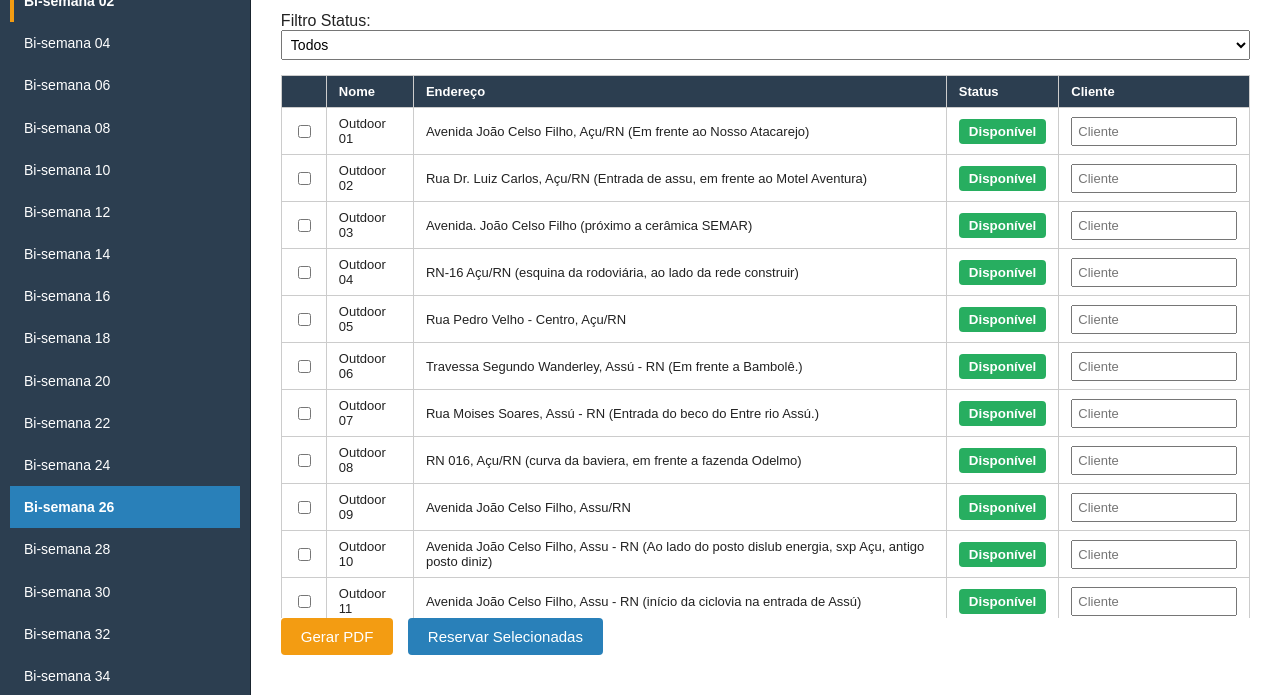
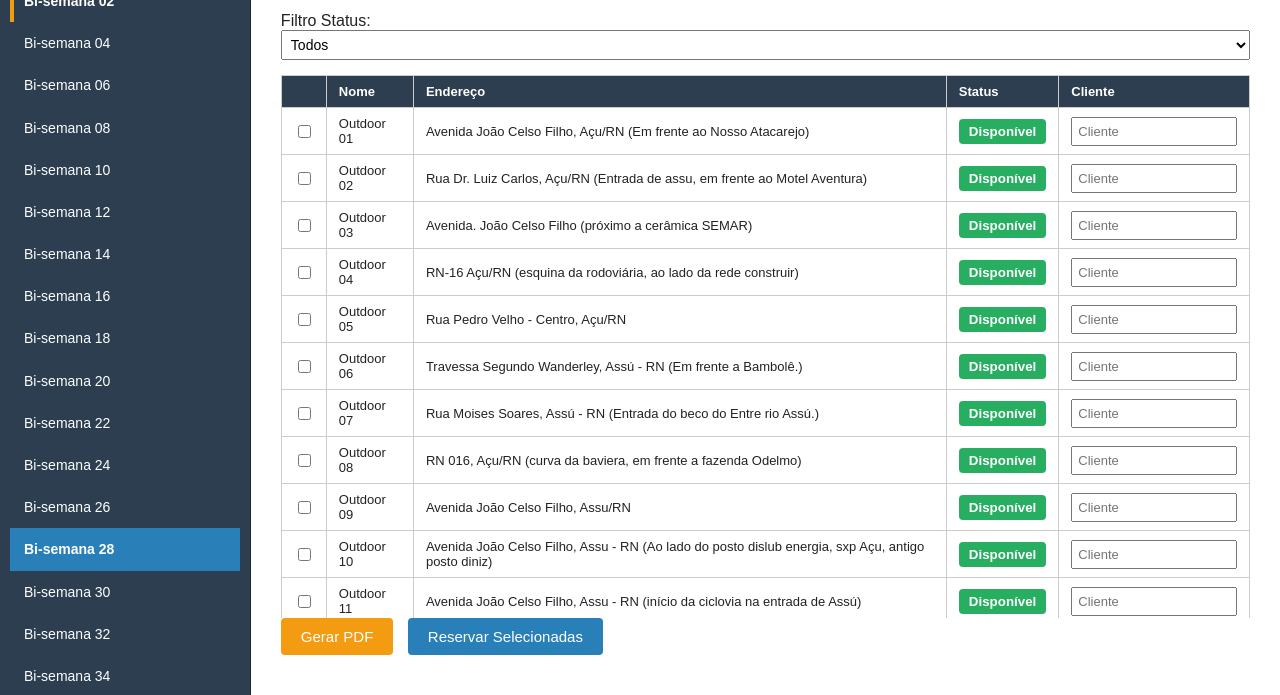
Before and after one commit to marketingdmout/Disponibilidade, a website: page painel-outdoors/public/index.html in a window 1280 px wide. Shown: the part 105-800 px from the top of the page. Drawn offline with Linux system fonts and the light colour scheme; no server answers.

Commit message:
Update index.html
adicionando função de bi-semana atual

```diff
--- a/painel-outdoors/public/index.html
+++ b/painel-outdoors/public/index.html
@@ -156,16 +156,28 @@
     return li;
   }
 
-  function biAtual() {
-    const hoje = new Date();
-    const ano = hoje.getFullYear();
-    if (ano !== 2025) return bisemanas[0];
-    const inicioAno = new Date(2025, 0, 1);
-    const diffDias = Math.floor((hoje - inicioAno) / (1000*60*60*24));
-    const bi = 2 + Math.floor(diffDias / 14) * 2;
-    const biStr = String(bi).padStart(2,'0');
-    return bisemanas.includes(biStr) ? biStr : bisemanas[bisemanas.length-1];
+  function getISOWeekNumber(date) {
+  const target = new Date(date.valueOf());
+  const dayNr = (date.getDay() + 6) % 7; // segunda = 0, domingo = 6
+  target.setDate(target.getDate() - dayNr + 3);
+  const firstThursday = target.valueOf();
+  target.setMonth(0, 1);
+  if (target.getDay() !== 4) {
+    target.setMonth(0, 1 + ((4 - target.getDay()) + 7) % 7);
   }
+  return 1 + Math.round((firstThursday - target) / (7 * 24 * 3600 * 1000));
+}
+
+function biAtual() {
+  const hoje = new Date();
+  const ano = hoje.getFullYear();
+  if (ano !== 2025) return bisemanas[0];
+  const semanaISO = getISOWeekNumber(hoje);
+  let bi = semanaISO % 2 === 0 ? semanaISO : semanaISO + 1;
+  if (bi > 52) bi = 52;
+  const biStr = String(bi).padStart(2, '0');
+  return bisemanas.includes(biStr) ? biStr : bisemanas[bisemanas.length - 1];
+}
 
   bisemanas.forEach(bi => {
     const li = criarLiBisemana(bi);
```
